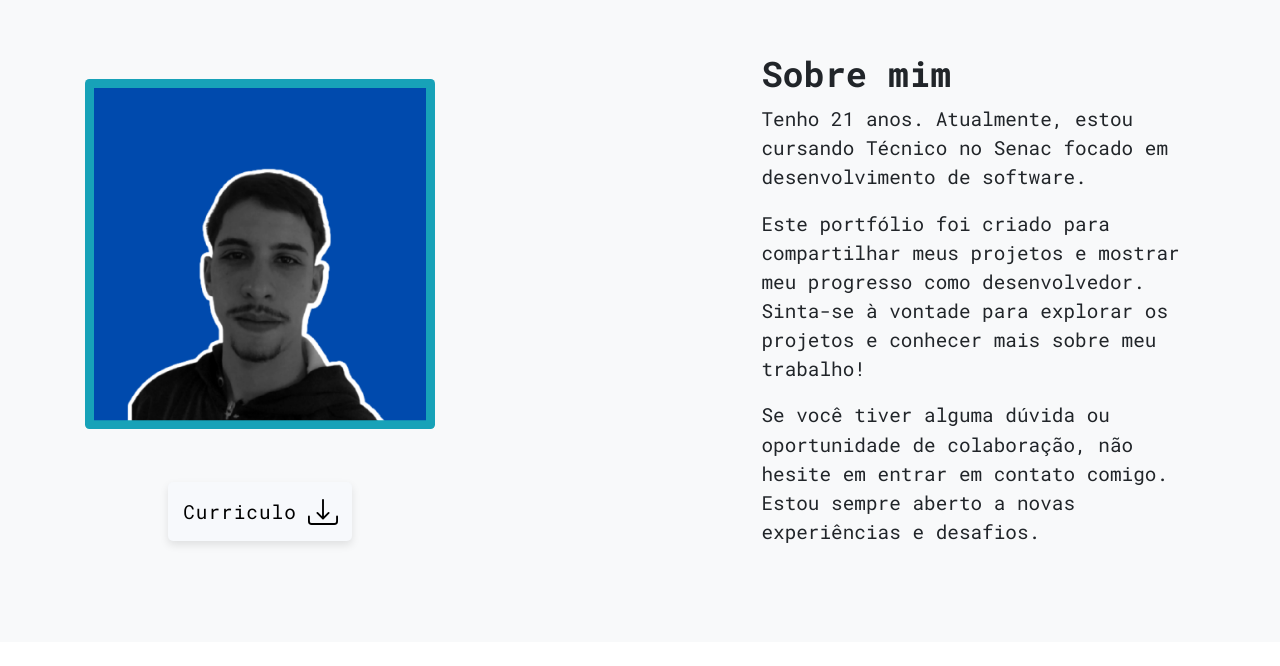
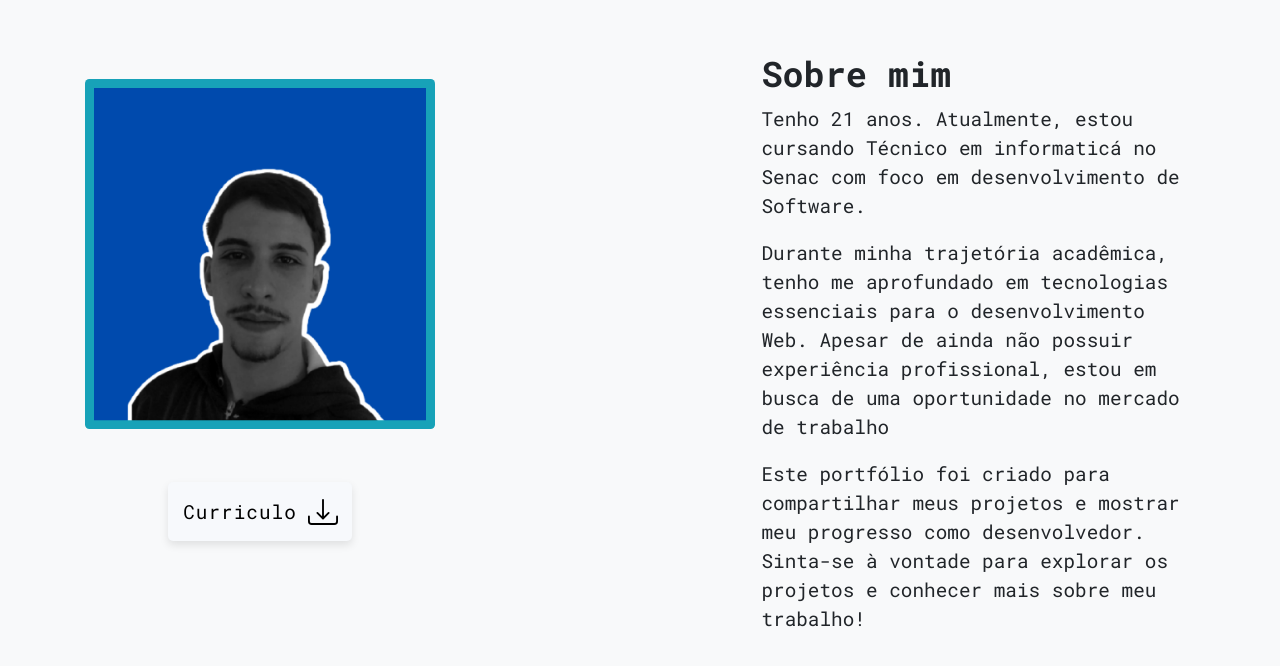
Before and after one commit to leandrolopesr/portifolio, a plain HTML site: page index.html in a window 1280 px wide. Shown: the part 788-1454 px from the top of the page. Drawn offline with nearby package versions, Linux system fonts and the light colour scheme; a script that the page names is missing; files whose address does not match are found by name.

Commit message:
Update index.html

```diff
--- a/index.html
+++ b/index.html
@@ -85,9 +85,10 @@
         <div class="col-md-5 p-4 d-flex align-items-center">
           <div>
             <h2 class="font-weight-bold">Sobre mim</h2>
-            <p>Tenho 21 anos. Atualmente, estou cursando Técnico no Senac focado em desenvolvimento de software.</p>
+            <p>Tenho 21 anos. Atualmente, estou cursando Técnico em informaticá no Senac com foco em desenvolvimento de Software.</p>
+            <p>Durante minha trajetória acadêmica, tenho me aprofundado em tecnologias essenciais para o desenvolvimento Web. Apesar de ainda não possuir experiência profissional, estou em busca de uma oportunidade no mercado de trabalho</p>
             <p>Este portfólio foi criado para compartilhar meus projetos e mostrar meu progresso como desenvolvedor. Sinta-se à vontade para explorar os projetos e conhecer mais sobre meu trabalho!</p>
-            <p>Se você tiver alguma dúvida ou oportunidade de colaboração, não hesite em entrar em contato comigo. Estou sempre aberto a novas experiências e desafios.</p>
+
         </div>
 
     </div>
```
